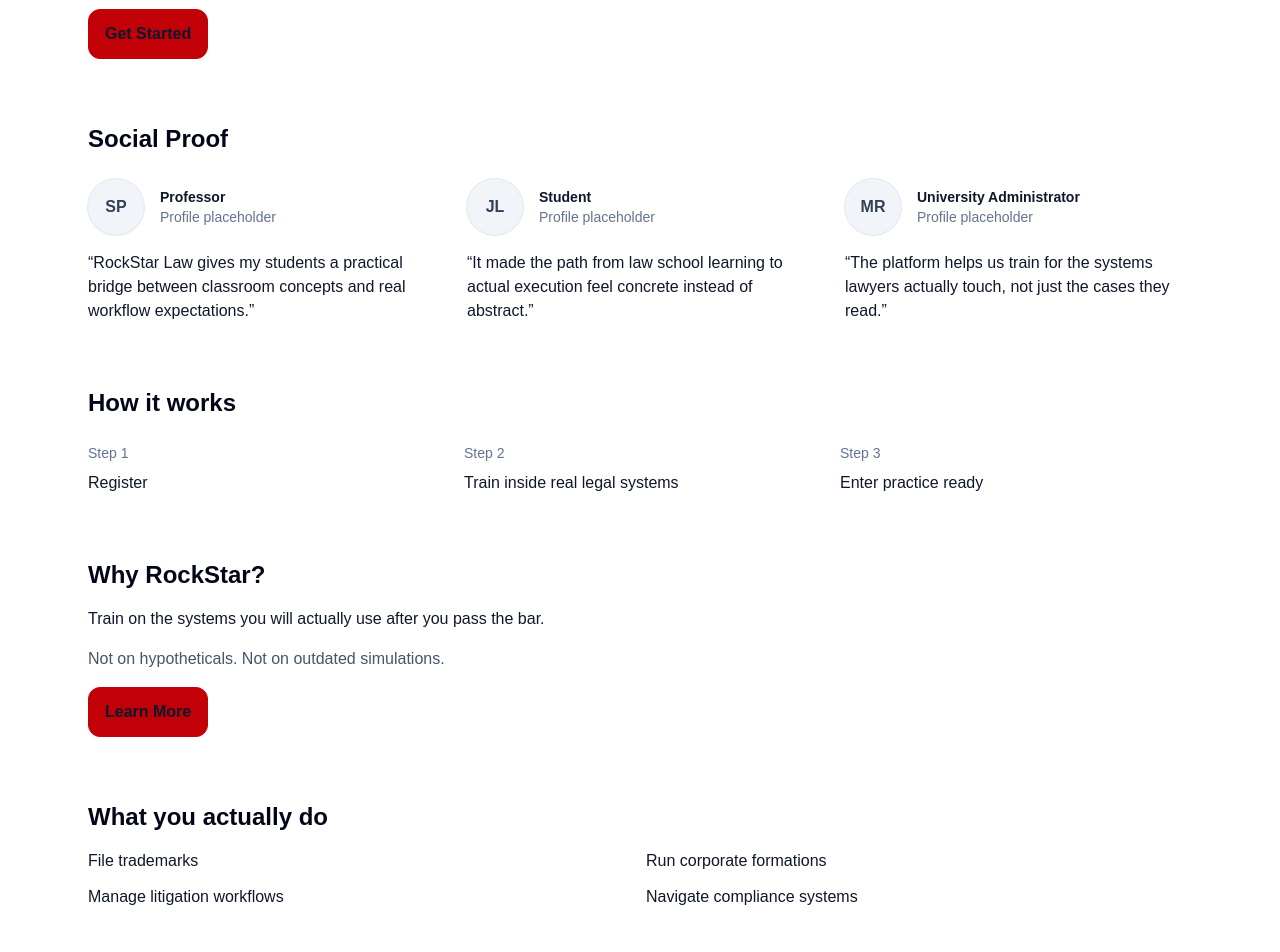
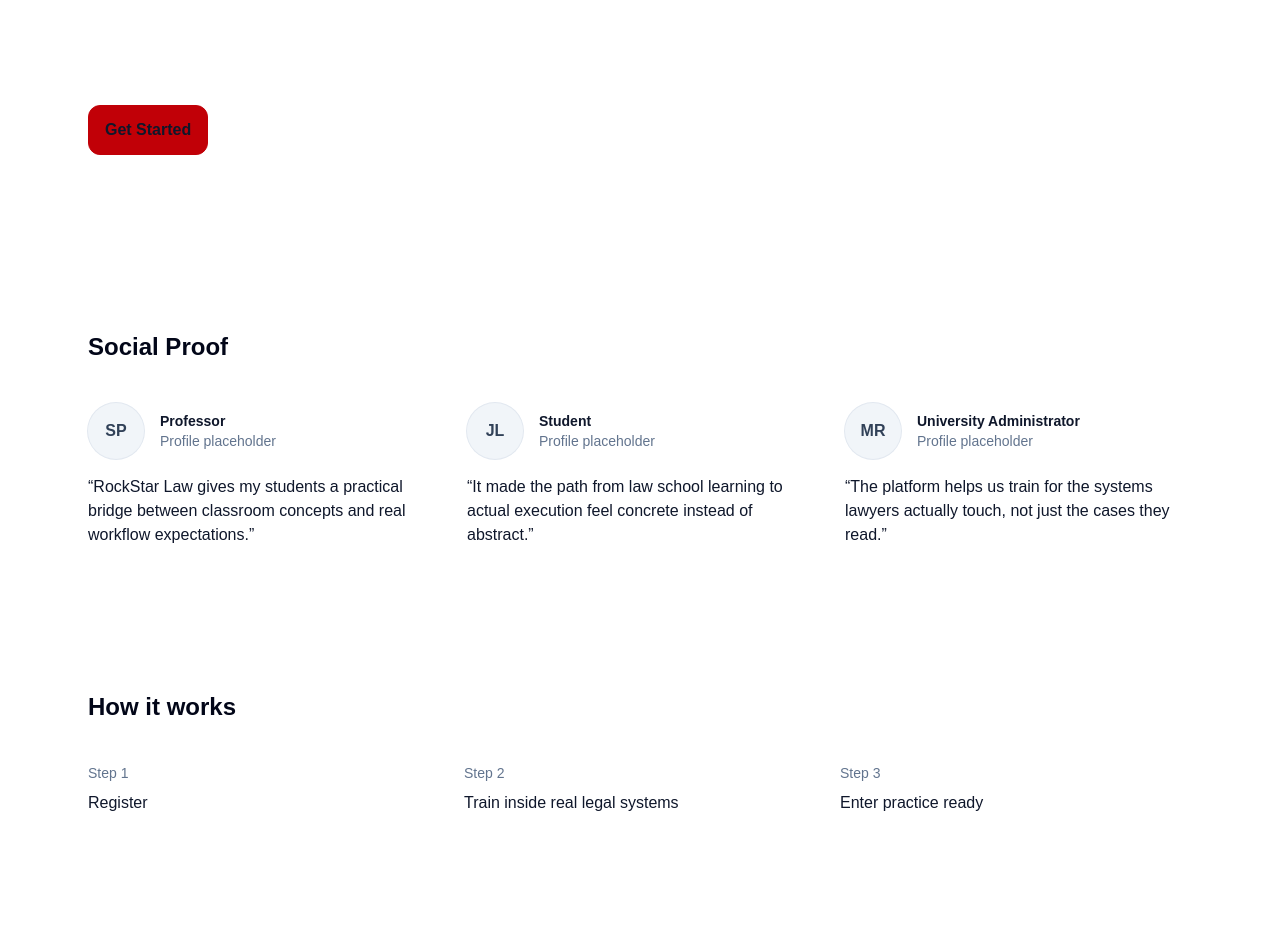
Before and after one commit to RockstarLaw/website, a Next.js app: page / in a window 1280 px wide. Shown: the part 100-1052 px from the top of the page. Built offline with nearby package versions, Linux system fonts and the light colour scheme.

Commit message:
UI Phase 5: refine homepage spacing

```diff
--- a/src/app/page.tsx
+++ b/src/app/page.tsx
@@ -34,8 +34,8 @@
       description=""
       hideIntro
     >
-      <div className="flex flex-col gap-16">
-        <section className="flex flex-col gap-4">
+      <div className="flex flex-col gap-24 py-8 md:gap-28 md:py-12">
+        <section className="flex flex-col gap-4 py-8 md:py-12">
           <div className="flex flex-wrap gap-3">
             <Link
               className="inline-flex rounded-xl border border-red-700 bg-red-700 px-4 py-3 font-semibold text-white transition hover:bg-red-800"
@@ -46,7 +46,7 @@
           </div>
         </section>
 
-        <section className="flex flex-col gap-6">
+        <section className="flex flex-col gap-8 py-2 md:gap-10 md:py-4">
           <h2 className="text-2xl font-semibold text-slate-950">Social Proof</h2>
           <div className="grid gap-8 md:grid-cols-3">
             {testimonials.map((item, index) => (
@@ -69,7 +69,7 @@
           </div>
         </section>
 
-        <section className="flex flex-col gap-6">
+        <section className="flex flex-col gap-8 py-2 md:gap-10 md:py-4">
           <h2 className="text-2xl font-semibold text-slate-950">How it works</h2>
           <div className="grid gap-6 md:grid-cols-3">
             {howItWorksSteps.map((step, index) => (
@@ -81,7 +81,7 @@
           </div>
         </section>
 
-        <section className="flex flex-col gap-4">
+        <section className="flex flex-col gap-6 py-2 md:gap-8 md:py-4">
           <h2 className="text-2xl font-semibold text-slate-950">Why RockStar?</h2>
           <p className="text-slate-900">
             Train on the systems you will actually use after you pass the bar.
@@ -99,7 +99,7 @@
           </div>
         </section>
 
-        <section className="flex flex-col gap-4">
+        <section className="flex flex-col gap-6 py-2 md:gap-8 md:py-4">
           <h2 className="text-2xl font-semibold text-slate-950">What you actually do</h2>
           <ul className="grid gap-3 md:grid-cols-2">
             <li className="text-slate-900">File trademarks</li>
```
